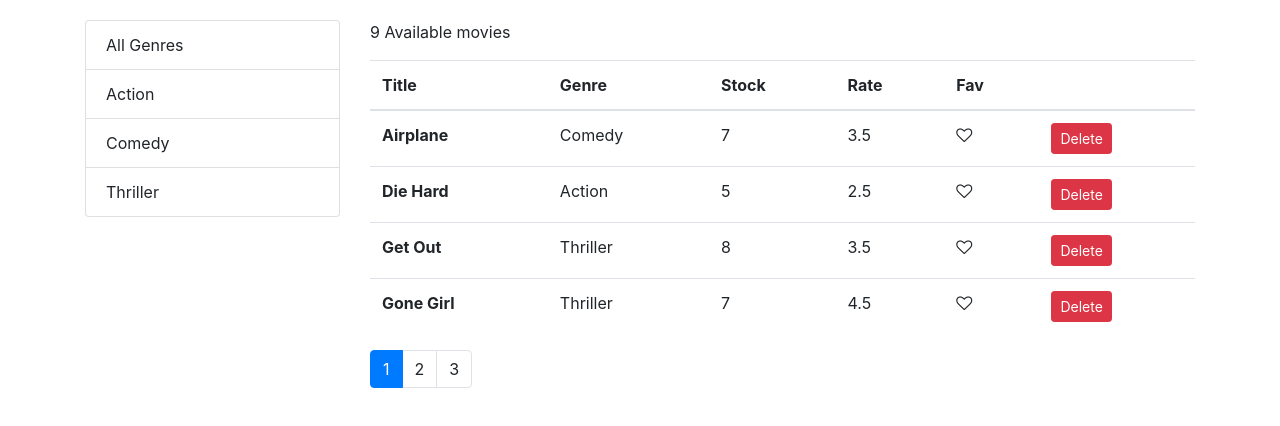
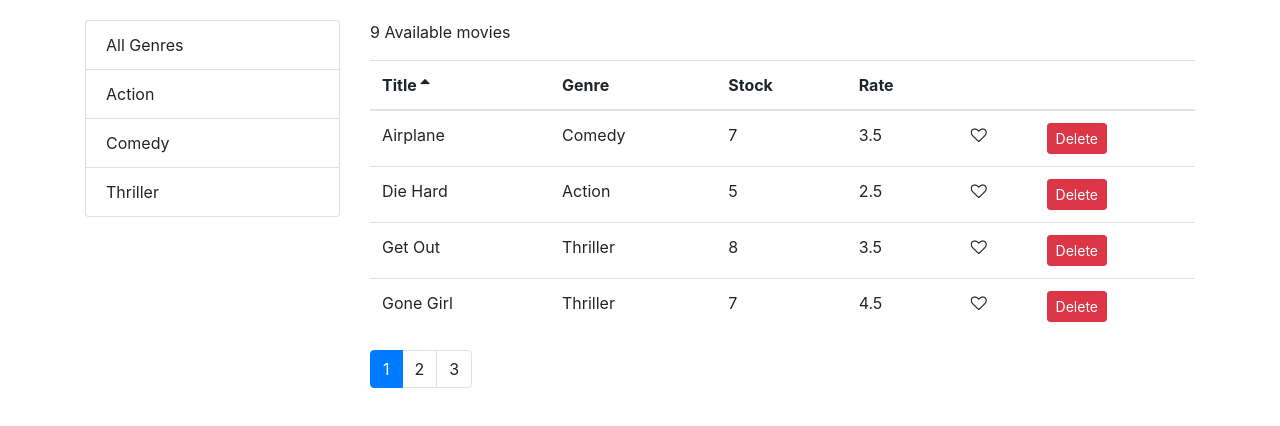
Before and after one commit to MuhammedMujahid/Video-Rental-React-App, a React (Create React App) app: page / in a window 1280 px wide. Shown: the top 426 px of the page. Built offline with nearby package versions, Linux system fonts and the light colour scheme.

Commit message:
extracted table body into its own component and added ascending and descending icon beside each table header

```diff
--- a/src/components/common/listGroup.jsx
+++ b/src/components/common/listGroup.jsx
@@ -12,7 +12,7 @@ const ListGroup = props => {
     <ul className="list-group">
       {items.map(item => (
         <li
-          key={item[valueProperty]}
+          key={item[valueProperty || textProperty]}
           style={{ cursor: "pointer" }}
           onClick={() => onItemSelect(item)}
           className={
--- /dev/null
+++ b/src/components/common/tableBody.jsx
@@ -0,0 +1,34 @@
+import React, { Component } from "react";
+import { genres } from "../../services/fakeGenreService";
+import _ from "lodash";
+
+class TableBody extends Component {
+  renderCell = (item, column) => {
+    if (column.content) return column.content(item);
+
+    return _.get(item, column.path);
+  };
+
+  createKey = (item, column) => {
+    return item._id + (column.path || column.key);
+  };
+  render() {
+    const { data, columns } = this.props;
+
+    return (
+      <tbody>
+        {data.map(item => (
+          <tr key={item._id}>
+            {columns.map(column => (
+              <td key={this.createKey(item, column)}>
+                {this.renderCell(item, column)}
+              </td>
+            ))}
+          </tr>
+        ))}
+      </tbody>
+    );
+  }
+}
+
+export default TableBody;
--- /dev/null
+++ b/src/components/common/tableHeader.jsx
@@ -0,0 +1,39 @@
+import React, { Component } from "react";
+class TableHeader extends Component {
+  raiseSort = path => {
+    const sortColumn = { ...this.props.sortColumn };
+    if (sortColumn.path === path) {
+      sortColumn.order = sortColumn.order === "asc" ? "desc" : "asc";
+    } else {
+      sortColumn.path = path;
+      sortColumn.order = "asc";
+    }
+    this.props.onSort(sortColumn);
+  };
+  renderSortIcon = column => {
+    const { sortColumn } = this.props;
+    if (column.path !== sortColumn.path) return null;
+    if (sortColumn.order === "asc") return <i className="fa fa-sort-asc" />;
+    return <i className="fa fa-sort-desc" />;
+  };
+  render() {
+    return (
+      <thead>
+        <tr>
+          {this.props.columns.map(column => (
+            <th
+              className="clickable"
+              key={column.path || column.key}
+              onClick={() => this.raiseSort(column.path)}
+              scope="col"
+            >
+              {column.label} {this.renderSortIcon(column)}
+            </th>
+          ))}
+        </tr>
+      </thead>
+    );
+  }
+}
+
+export default TableHeader;
--- a/src/components/moviesTable.jsx
+++ b/src/components/moviesTable.jsx
@@ -1,41 +1,43 @@
 import React, { Component } from "react";
 import Like from "./common/like";
+import TableHeader from "./common/tableHeader";
+import TableBody from "./common/tableBody";
 
 class MoviesTable extends Component {
-  raiseSort = path => {
-    const sortColumn = { ...this.props.sortColumn };
-    if (sortColumn.path === path) {
-      sortColumn.order = sortColumn.order === "asc" ? "desc" : "asc";
-    } else {
-      sortColumn.path = path;
-      sortColumn.order = "asc";
+  columns = [
+    { path: "title", label: "Title" },
+    { path: "genre.name", label: "Genre" },
+    { path: "numberInStock", label: "Stock" },
+    { path: "dailyRentalRate", label: "Rate" },
+    {
+      key: "like",
+      content: movie => (
+        <Like liked={movie.liked} onClick={() => this.props.onLike(movie)} />
+      )
+    },
+    {
+      key: "delete",
+      content: movie => (
+        <button
+          onClick={() => this.props.onDelete(movie)}
+          className="btn btn-danger btn-sm"
+        >
+          Delete
+        </button>
+      )
     }
-    this.props.onSort(sortColumn);
-  };
+  ];
   render() {
-    const { movies, onDelete, onLike, onSort } = this.props;
+    const { movies, onSort, sortColumn } = this.props;
     return (
       <table className="table">
-        <thead>
-          <tr>
-            <th onClick={() => this.raiseSort("title")} scope="col">
-              Title
-            </th>
-            <th onClick={() => this.raiseSort("genre.name")} scope="col">
-              Genre
-            </th>
-            <th onClick={() => this.raiseSort("numberInStock")} scope="col">
-              Stock
-            </th>
-            <th onClick={() => this.raiseSort("dailyRentalRate")} scope="col">
-              Rate
-            </th>
-            <th scope="col">Fav</th>
-
-            <th />
-          </tr>
-        </thead>
-        <tbody>
+        <TableHeader
+          columns={this.columns}
+          onSort={onSort}
+          sortColumn={sortColumn}
+        />
+        <TableBody data={movies} columns={this.columns} />
+        {/* <tbody>
           {movies.map(movie => (
             <tr key={movie._id}>
               <th scope="row">{movie.title}</th>
@@ -43,7 +45,7 @@ class MoviesTable extends Component {
               <td>{movie.numberInStock}</td>
               <td>{movie.dailyRentalRate}</td>
               <td>
-                <Like liked={movie.liked} onClick={() => onLike(movie)} />
+
               </td>
               <td>
                 <button
@@ -55,7 +57,7 @@ class MoviesTable extends Component {
               </td>
             </tr>
           ))}
-        </tbody>
+        </tbody> */}
       </table>
     );
   }
--- a/src/index.css
+++ b/src/index.css
@@ -12,3 +12,7 @@ code {
   font-family: source-code-pro, Menlo, Monaco, Consolas, "Courier New",
     monospace;
 }
+
+.clickable {
+  cursor: pointer;
+}
```
